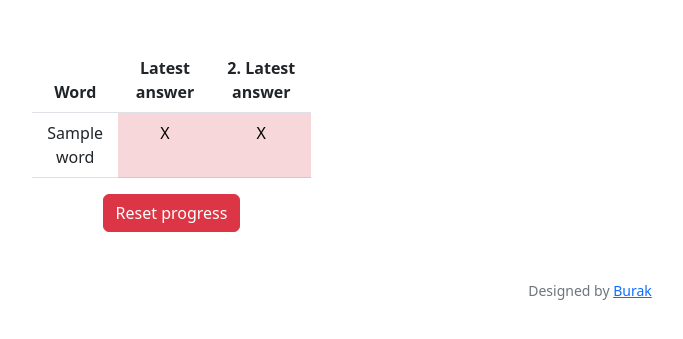
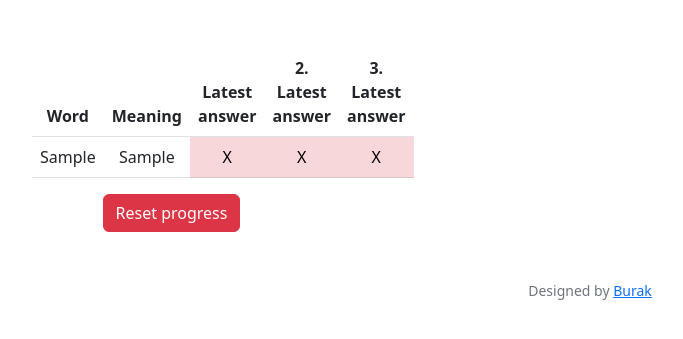
Before and after one commit to aburakaktas/artikel-trainer, a Flask app: template templates/progress.html in a window 1280 px wide. Shown: the part 66-405 px from the top of the page, without its empty margins (50-733 px from the left). Run offline with Flask 2, Linux system fonts and the light colour scheme; the template is opened without the code that fills it: most values are stand-ins (such as "Sample title", 1, 10 or a date in 2020); some libraries are stand-ins or nearby versions.

Commit message:
Added new functionality Now works with a better database from Goethe Institute New: dbimporter v2 for creating the new database Update the variables to accomodate word_de and word_en Now it also shows the english translations and queries that for photo Add the functinality to track last 3 answer, not only 2 Changed the answer logic. Now it also records false answers. Minor visual changes to make german of the word bolder and larger

```diff
--- a/app.py
+++ b/app.py
@@ -8,13 +8,14 @@ app = Flask(__name__)
 app.config["TEMPLATES_AUTO_RELOAD"] = True
 
 # Configure CS50 Library to use SQLite database
-db = SQL("sqlite:///misc/trial2.db")
+db = SQL("sqlite:///game.db")
 
 
 
 @app.route("/", methods=["GET", "POST"])
 def index():
-    wordList = db.execute("SELECT * FROM words WHERE answer1 = ? OR answer2 = ? ORDER BY RANDOM() LIMIT 1", 0, 0)
+    wordList = db.execute("SELECT * FROM words WHERE answer1 = ? OR answer2 = ? OR answer3 = ? ORDER BY RANDOM() LIMIT 1", 0, 0, 0)
+    # wordList = db.execute("SELECT * FROM words WHERE answer1 = ? ORDER BY RANDOM() LIMIT 1", 1)
     if not wordList:
         return redirect("/progress")
     word = wordList[0]
@@ -27,14 +28,17 @@ def index():
         print("inside post:", word)
         result = request.form.get("result")
         wordId = request.form.get("word_id")
-        # if user answered correctly, write the answer to database
-        if result == '1':
-            # get the answer 1 and move it to answer 2
-            answer1 = db.execute("SELECT * FROM words WHERE word_id = ?", wordId)[0]['answer1']
-            print("answer1:", answer1)
-            db.execute("UPDATE words SET answer2 = ? WHERE word_id = ?", answer1, wordId)
-            # overwrite answer 1 with new answer
-            db.execute("UPDATE words SET answer1 = ? WHERE word_id = ?", int(result), wordId)
+
+        # get the answer 2 and move it to answer 3
+        answer2 = db.execute("SELECT * FROM words WHERE word_id = ?", wordId)[0]['answer2']
+        db.execute("UPDATE words SET answer3 = ? WHERE word_id = ?", answer2, wordId)
+
+        # get the answer 1 and move it to answer 2
+        answer1 = db.execute("SELECT * FROM words WHERE word_id = ?", wordId)[0]['answer1']
+        db.execute("UPDATE words SET answer2 = ? WHERE word_id = ?", answer1, wordId)
+
+        # overwrite answer 1 with new answer
+        db.execute("UPDATE words SET answer1 = ? WHERE word_id = ?", int(result), wordId)
 
         print("this is result", result)
         return redirect("/")
--- a/static/index.js
+++ b/static/index.js
@@ -2,7 +2,8 @@ const auth = "563492ad6f91700001000001630a8169735443afa60bcb18a3770de6";
 var wordInfo = word;
 
 function displayWord(wordInfo) {
-    document.querySelector("#word").innerHTML = wordInfo.word;
+    document.querySelector("#word-de").innerHTML = wordInfo.word_de;
+    document.querySelector("#word-en").innerHTML = "🇬🇧 " + wordInfo.word_en;
     // document.querySelector("#score ").innerHTML = score;
 }
 
@@ -33,7 +34,7 @@ document.addEventListener('DOMContentLoaded', async function () {
 
     // try to get the photo, if fails show a placeholder "image not found" image
     try {
-        var photoURL = getPhoto(wordInfo.word);
+        var photoURL = getPhoto(wordInfo.word_en);
         document.getElementById("word-image").src = await photoURL;
     } catch (error) {
         console.error(error);
--- a/templates/index.html
+++ b/templates/index.html
@@ -17,8 +17,10 @@ Game
 <br>
 <br>
 <br>
-<p id="word"></p>
-
+<p class="fs-4 fw-bold"id="word-de"></p>
+<br>
+<p class="fs-6 fst-italic" id="word-en"></p>
+<br>
 
 <button class="btn btn-primary" name="article" value="der" id="der">der</button>
 <button class="btn btn-primary" name="article" value="die" id="die">die</button>
--- a/templates/progress.html
+++ b/templates/progress.html
@@ -9,20 +9,28 @@ Progres
         <thead>
             <tr>
                 <th>Word</th>
+                <th>Meaning</th>
                 <th>Latest answer</th>
                 <th>2. Latest answer</th>
+                <th>3. Latest answer</th>
             </tr>
         </thead>
         <tbody>
             {% for word in words %}
             <tr>
-                <td>{{word["word"]}}</td>
+                <td>{{word["word_de"]}}</td>
+                <td>{{word["word_en"]}}</td>
                 {% if word["answer1"]%}
                 <td class="table-success">✓</td>
                 {% else%}
                 <td class="table-danger">X</td>
                 {% endif%}
                 {% if word["answer2"]%}
+                <td class="table-success">✓</td>
+                {% else%}
+                <td class="table-danger">X</td>
+                {% endif%}
+                {% if word["answer3"]%}
                 <td class="table-success">✓</td>
                 {% else%}
                 <td class="table-danger">X</td>
```
Also changed, not shown: misc/dbimporter_v2.py (added, +34 -0 lines), game.db (added), misc/trial2.db.
